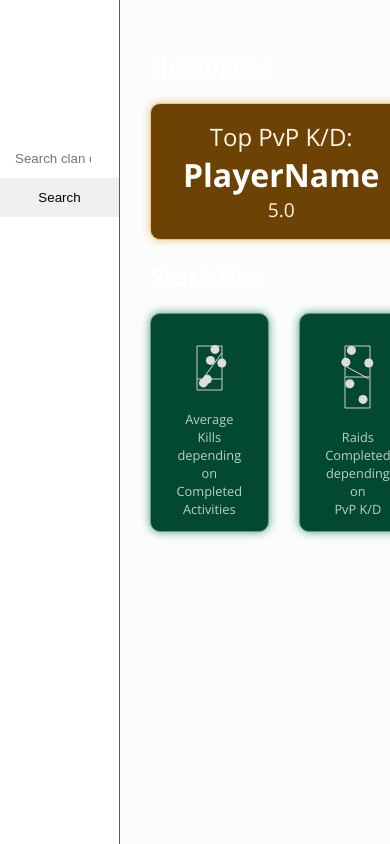
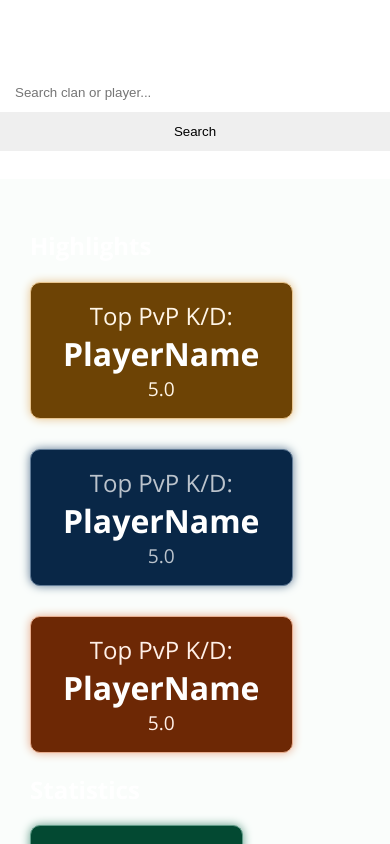
Before and after one commit to nwLSteam/member.report, a React (Create React App) app: page / in a window 390 px wide. Shown: the top 844 px of the page. Built offline with nearby package versions, Linux system fonts and the light colour scheme.

Commit message:
Responsive view

```diff
--- a/src/components/App.scss
+++ b/src/components/App.scss
@@ -19,6 +19,11 @@ body {
 .App {
 	display: flex;
 	flex-direction: row;
+
+	@media screen and (max-width: 999px) {
+		flex-direction: column;
+	}
+
 	align-items: stretch;
 	justify-content: flex-start;
 	background-color: var(--md-sys-color-background);
@@ -32,12 +37,20 @@ body {
 }
 
 nav {
+	@media screen and (min-width: 1000px) {
+		min-height: 100vh;
+		width: 400px;
+	}
+	@media screen and (max-width: 999px) {
+		min-width: 100vw;
+		width: 100vw;
+	}
 	background-color: var(--md-sys-color-on-secondary);
-	min-height: 100vh;
+
 	display: flex;
 	flex-direction: column;
 	align-items: center;
-	width: 400px;
+
 	border-right: 1px solid var(--md-sys-color-secondary);
 	max-height: 100vh;
 	overflow-y: auto;
--- a/src/components/App.tsx
+++ b/src/components/App.tsx
@@ -78,7 +78,7 @@ function App() {
 					<div style={{
 						display: "flex",
 						gap: "30px",
-
+						flexWrap: "wrap"
 					}}>
 						<TopPlayerTile
 							playerName={"PlayerName"}
@@ -103,7 +103,7 @@ function App() {
 					<div style={{
 						display: "flex",
 						gap: "30px",
-
+						flexWrap: "wrap"
 					}}>
 						<ChartTile
 							yName={"Average Kills"}
```
